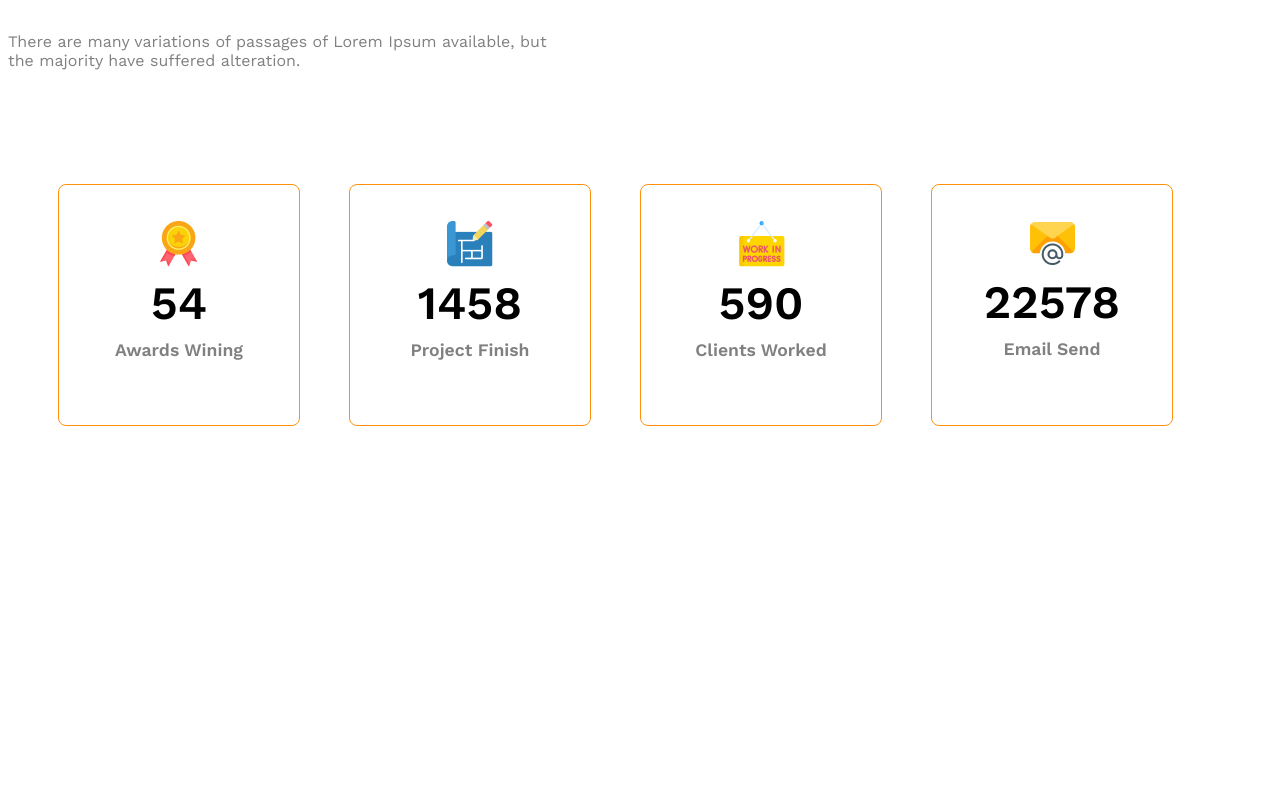
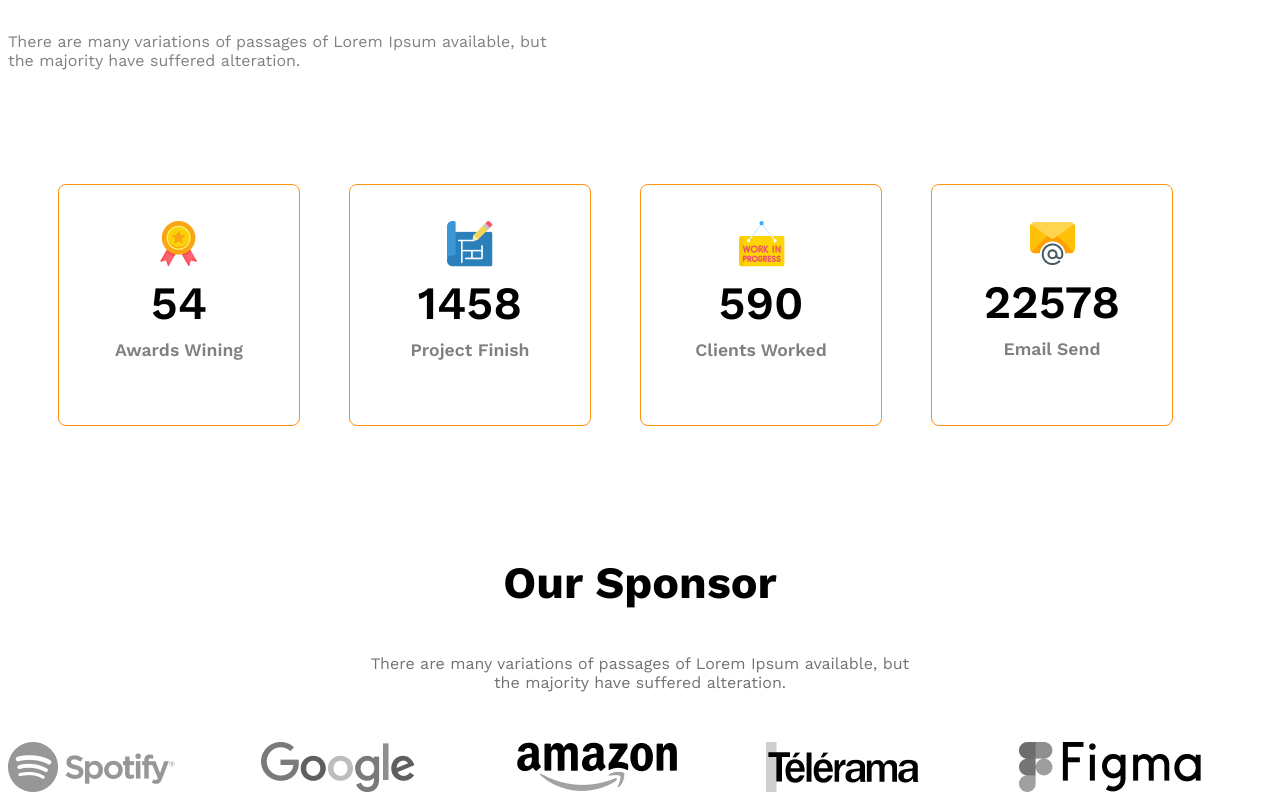
Before and after one commit to Pranto78/g3-architects-site-project, a plain HTML site: page index.html in a window 1280 px wide. Shown: the part 2222-3022 px from the top of the page. Before the commit the page ends 2748 px from the top, so only its background shows below. Drawn offline with nearby package versions, Linux system fonts and the light colour scheme.

Commit message:
added sponsor part

```diff
--- a/index.html
+++ b/index.html
@@ -86,6 +86,21 @@
             </div>
 
         </section>
+
+        <!-- sponsor part -->
+         <section class="our-sponsors">
+            <div class="sponsor-info">
+                <h3 class="section-title">Our Sponsor</h3>
+                <p class="one">There are many variations of passages of Lorem Ipsum available, but the majority have suffered alteration.</p>
+            </div>
+            <div class="sponsor-companies">
+                <img src="images/sponsors/spotify.png" alt="">
+                <img src="images/sponsors/google.png" alt="">
+                <img src="images/sponsors/amazon.png" alt="">
+                <img src="images/sponsors/telerama.png" alt="">
+                <img src="images/sponsors/figma.png" alt="">
+            </div>
+         </section>
     </main>
     <footer>
 
--- a/styles/index.css
+++ b/styles/index.css
@@ -171,6 +171,26 @@ main > section{
 }
 
 
+/* sponsor */
+
+.sponsor-info{
+    max-width: 542px;
+    margin: 50px auto;
+    text-align: center;
+}
+
+.sponsor-companies{
+    display: grid;
+    grid-template-columns: repeat(5,1fr);
+}
+
+.sponsor-companies{
+    /* it makes the colorful image into black & white */
+    filter: grayscale(100%);
+}
+
+
+
 /* responsive */
 @media screen and (max-width:576px) {
     .navbar, .nav-items , .teams{
@@ -186,7 +206,7 @@ main > section{
         text-align: center;
     }
 
-    .facts-container{
+    .facts-container,.sponsor-companies{
         grid-template-columns: repeat(1,1fr);
         justify-items: center;
         gap: 24px;
@@ -210,8 +230,10 @@ main > section{
     .our-features{
         margin: 50px auto;
     }
-    .facts-container{
+    .facts-container,.sponsor-companies{
         grid-template-columns: repeat(2,1fr);
+        gap: 50px;
+        justify-items: center;
     }
 
 
```
